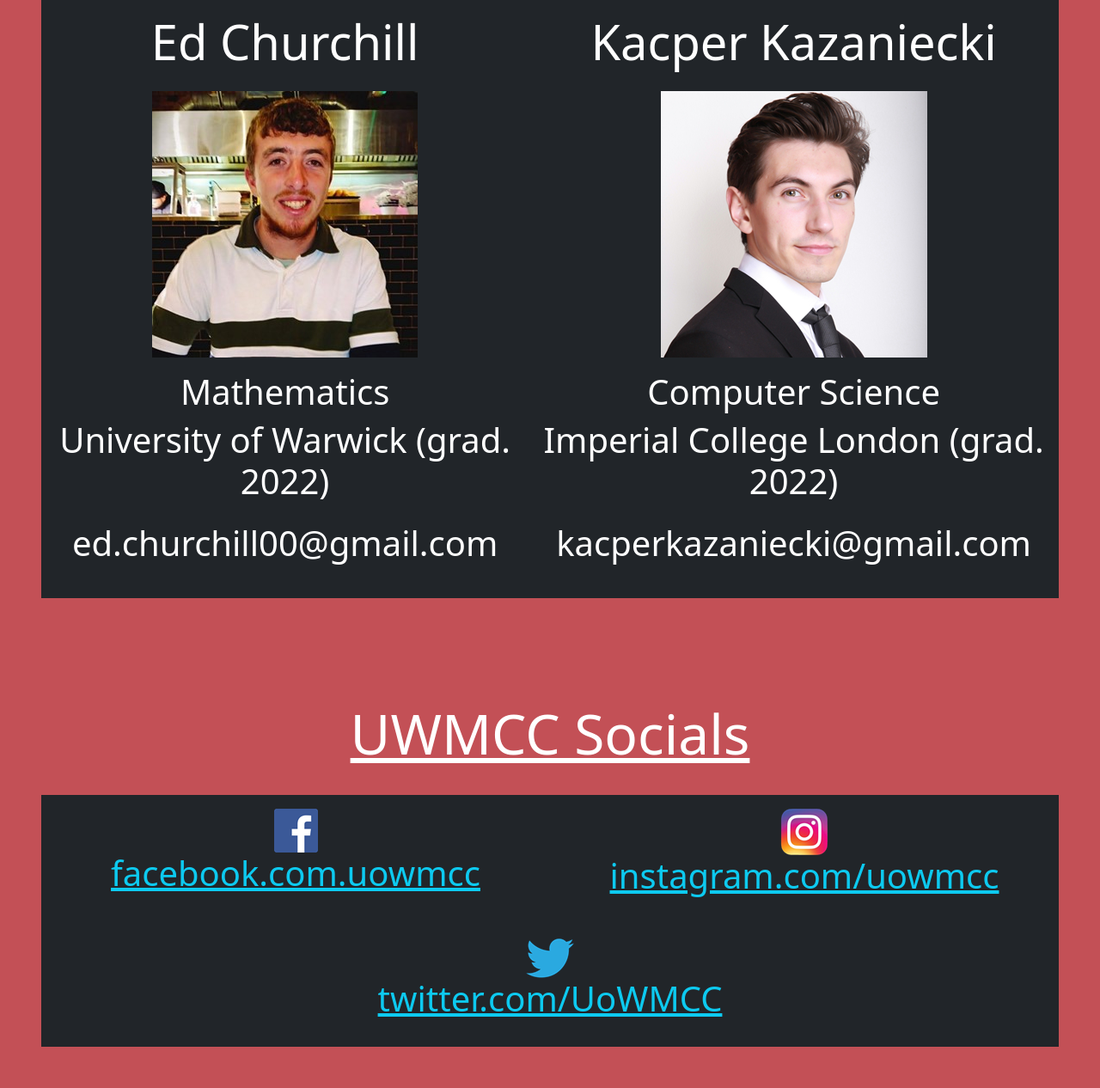
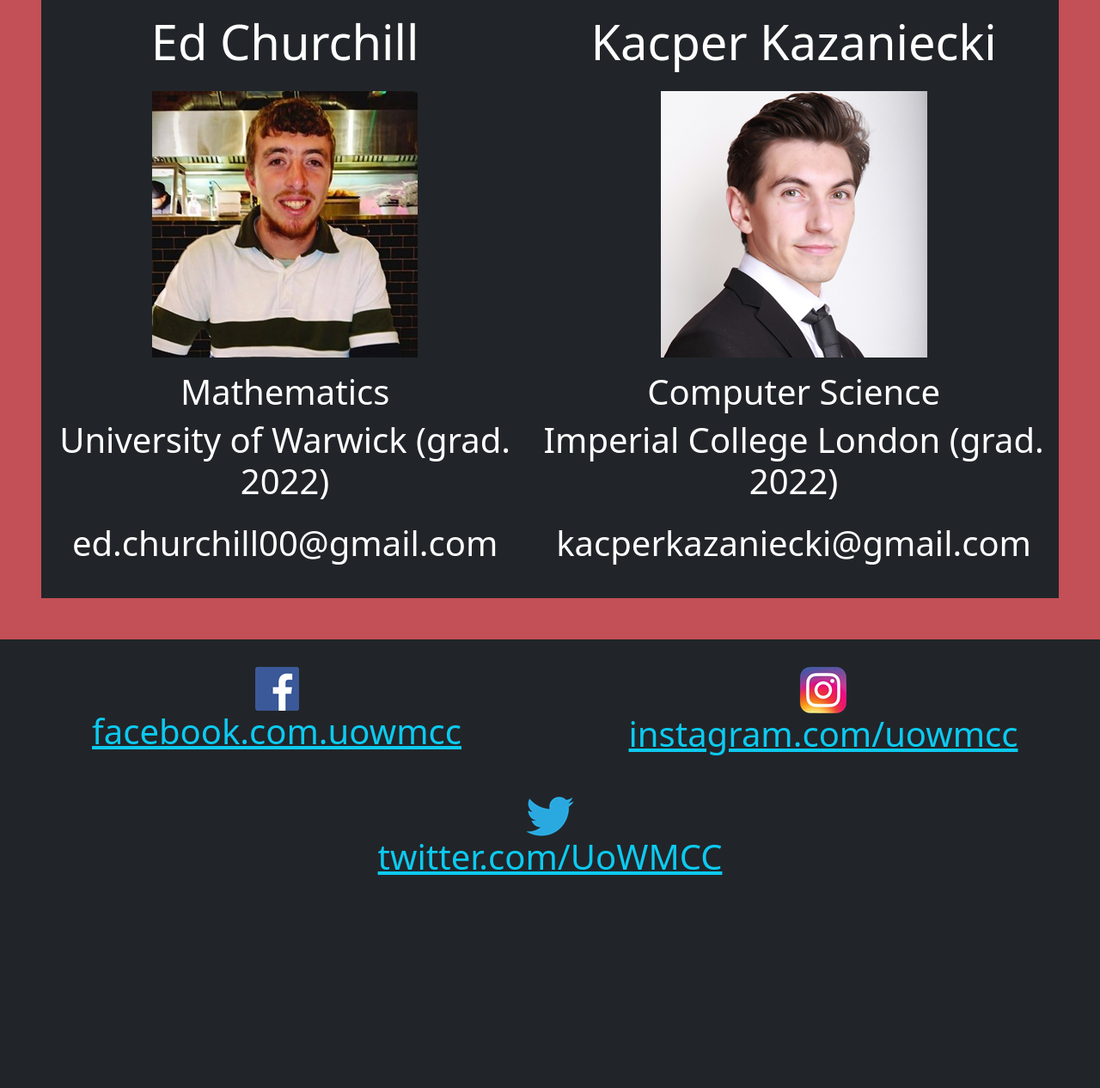
Before and after one commit to ed-churchill/FantasyCricket, a Flask app: page /about in a window 1280 px wide. Shown: the part 1992-3258 px from the top of the page at 86% size. After the commit the page ends 3010 px from the top, so only its background shows below. Run offline with Flask 2, Linux system fonts and the light colour scheme; some libraries are stand-ins or nearby versions.

Commit message:
Add social links to the bottom of all pages

```diff
--- a/templates/about.html
+++ b/templates/about.html
@@ -66,20 +66,4 @@
     </div>
 </div>
 
-<!--Links to socials-->
-<div class="row bg-primary text-center text-white p-5">
-    <h3 class="display-3 p-4"><u>UWMCC Socials</u></h3>
-    <div class="col-lg p-3 bg-dark">
-        <img src="/static/images/facebook_logo.png" alt="fb logo">
-        <p><a class="display-6" href="https://www.facebook.com/uowmcc" target="_blank">facebook.com.uowmcc</a></p>
-    </div>
-    <div class="col-lg p-3 bg-dark">
-        <img src="/static/images/instagram_logo.png" alt="insta logo">
-        <p><a class="display-6" href="https://www.instagram.com/uowmcc/" target="_blank">instagram.com/uowmcc</a></p>
-    </div>
-    <div class="col-lg p-3 bg-dark">
-        <img src="/static/images/twitter_logo.png" alt="twitter logo">
-        <p><a class="display-6" href="https://twitter.com/UoWMCC" target="_blank">twitter.com/UoWMCC</a></p>
-    </div>
-</div>
 {% endblock %}
--- a/templates/base.html
+++ b/templates/base.html
@@ -55,6 +55,22 @@
     {% block content %}{% endblock %}
   </div>
 
+  <!--Links to socials-->
+<div class="row bg-dark text-center text-white p-3">
+  <div class="col-lg p-3">
+      <img src="/static/images/facebook_logo.png" alt="fb logo">
+      <p><a class="display-6" href="https://www.facebook.com/uowmcc" target="_blank">facebook.com.uowmcc</a></p>
+  </div>
+  <div class="col-lg p-3">
+      <img src="/static/images/instagram_logo.png" alt="insta logo">
+      <p><a class="display-6" href="https://www.instagram.com/uowmcc/" target="_blank">instagram.com/uowmcc</a></p>
+  </div>
+  <div class="col-lg p-3">
+      <img src="/static/images/twitter_logo.png" alt="twitter logo">
+      <p><a class="display-6" href="https://twitter.com/UoWMCC" target="_blank">twitter.com/UoWMCC</a></p>
+  </div>
+</div>
+
   <script src="https://cdn.jsdelivr.net/npm/bootstrap@5.0.0-beta1/dist/js/bootstrap.bundle.min.js"
     integrity="sha384-ygbV9kiqUc6oa4msXn9868pTtWMgiQaeYH7/t7LECLbyPA2x65Kgf80OJFdroafW"
     crossorigin="anonymous"></script>
```
